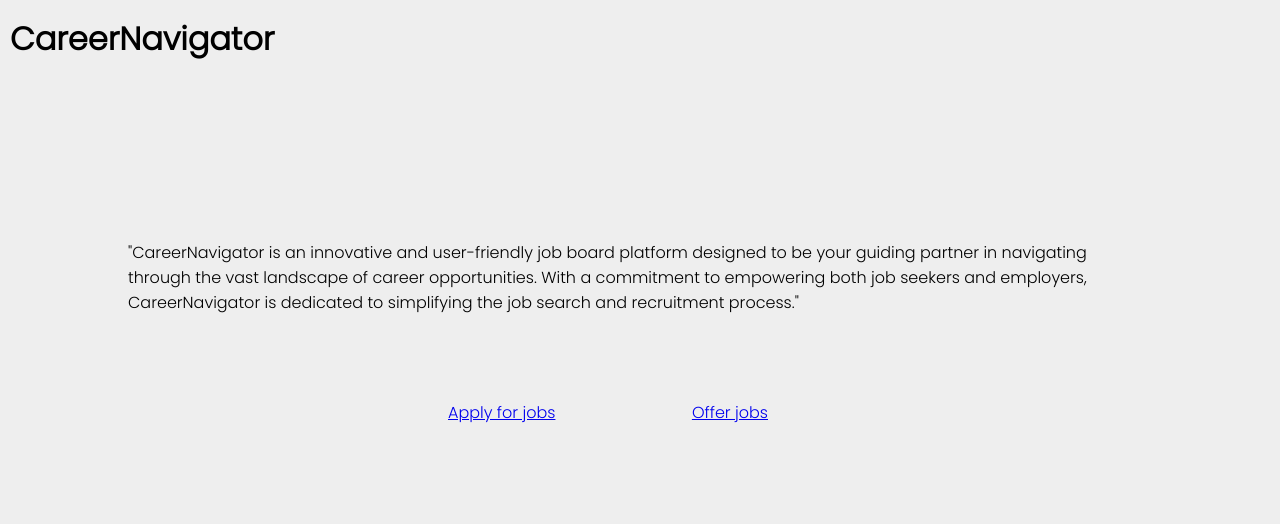
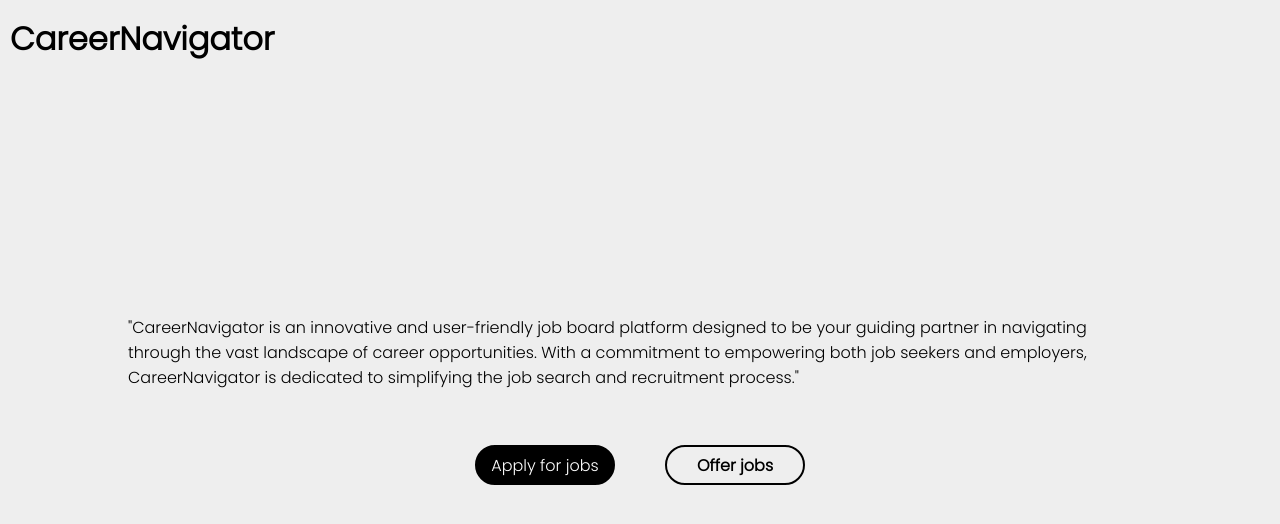
Before and after one commit to karthik-s092003/Job-Post, a React (Create React App) app in the folder frontend/: page / in a window 1280 px wide. Shown: the top 524 px of the page. Built offline with nearby package versions, Linux system fonts and the light colour scheme; a web font is replaced by a local one.

Commit message:
frontend css

```diff
--- a/frontend/src/components/homePage.css
+++ b/frontend/src/components/homePage.css
@@ -1,12 +1,18 @@
 @import url('https://fonts.googleapis.com/css2?family=Poppins:ital,wght@0,300;1,100&display=swap');
 .container{
-    /* background-color: rgba(127, 255, 212, 0.274); */
     width: 100%;
     height: 100vh;
     position: relative;
 }
 
-.container h1{
+/* .container h1{
+    font-family: 'Poppins', sans-serif;
+    position: absolute;
+    top: 15px;
+    left: 10px;
+} */
+
+.career{
     font-family: 'Poppins', sans-serif;
     position: absolute;
     top: 15px;
@@ -14,21 +20,74 @@
 }
 
 .container .discription{
-    position: absolute;
+    /* position: absolute;
     top: 30%;
-    left:10%;
+    left:10%; */
     width: 80%;
     height: 100px;
+    display: flex;
+}
+
+
+.container .second{
+    /* position: absolute;
+    right: 40%;
+    top: 50%; */
+    font-weight: 600;
+}
+
+.container .btn{
+    border: 2px solid black;
+    outline: none;
+    /* background-color: black; */
+    width: 140px;
+    height: 40px;
+    border-radius: 20px;
+    /* color: #fff; */
+    margin-top: 10px;
+    cursor: pointer;
+    text-decoration: none;
+    display: flex;
+    justify-content: center;
+    align-items: center;
+    color: black;
 }
 
 .container .first{
-    position: absolute;
+    /* position: absolute;
     left: 35%;
-    top: 50%;
+    top: 50%; */
+    background-color: black;
+    color: #fff;
+}
+.container .btn:hover{
+    color: #fff;
+    background-color: black;
 }
 
-.container .second{
-    position: absolute;
-    right: 40%;
-    top: 50%;
+.homepage{
+    display: flex;
+    justify-content: center;
+    align-items: center;
+    flex-direction: column;
+    gap: 20px;
 }
+
+.homepage .links{
+    display: flex;
+    gap: 50px;
+}
+
+
+@media (max-width:450px){
+    .container .discription{
+        display: none;
+    }
+    .career{
+        position: relative;
+    }
+
+    .homepage .links{
+        gap: 20px;
+    }
+}
--- a/frontend/src/components/homePage.jsx
+++ b/frontend/src/components/homePage.jsx
@@ -6,13 +6,16 @@ function Home(){
         localStorage.removeItem('token')
     },[])
     return <>
-        <div className="container">
-            <h1>CareerNavigator</h1>
+        <div className="container homepage">
+            <h1 className="career">CareerNavigator</h1>
             <div className="discription">
                <span>"CareerNavigator is an innovative and user-friendly job board platform designed to be your guiding partner in navigating through the vast landscape of career opportunities. With a commitment to empowering both job seekers and employers, CareerNavigator is dedicated to simplifying the job search and recruitment process."</span>
             </div>
+            <div className="links">
+
             <Link className="btn first" to={"/emp/signin"}>Apply for jobs</Link>
             <Link className="btn second" to={"/company/signin"}>Offer jobs</Link>
+            </div>
         </div>
 
     </>
```
